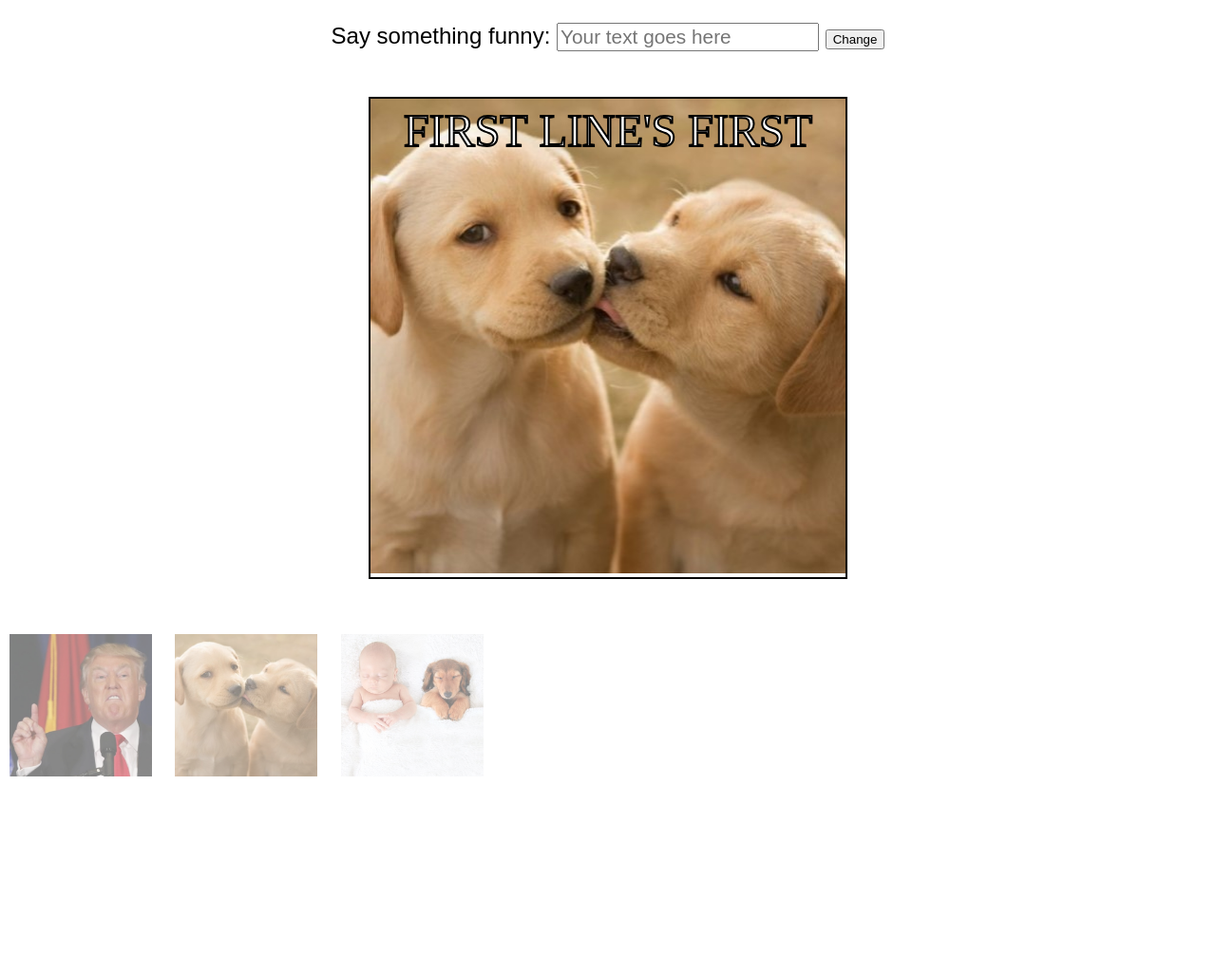
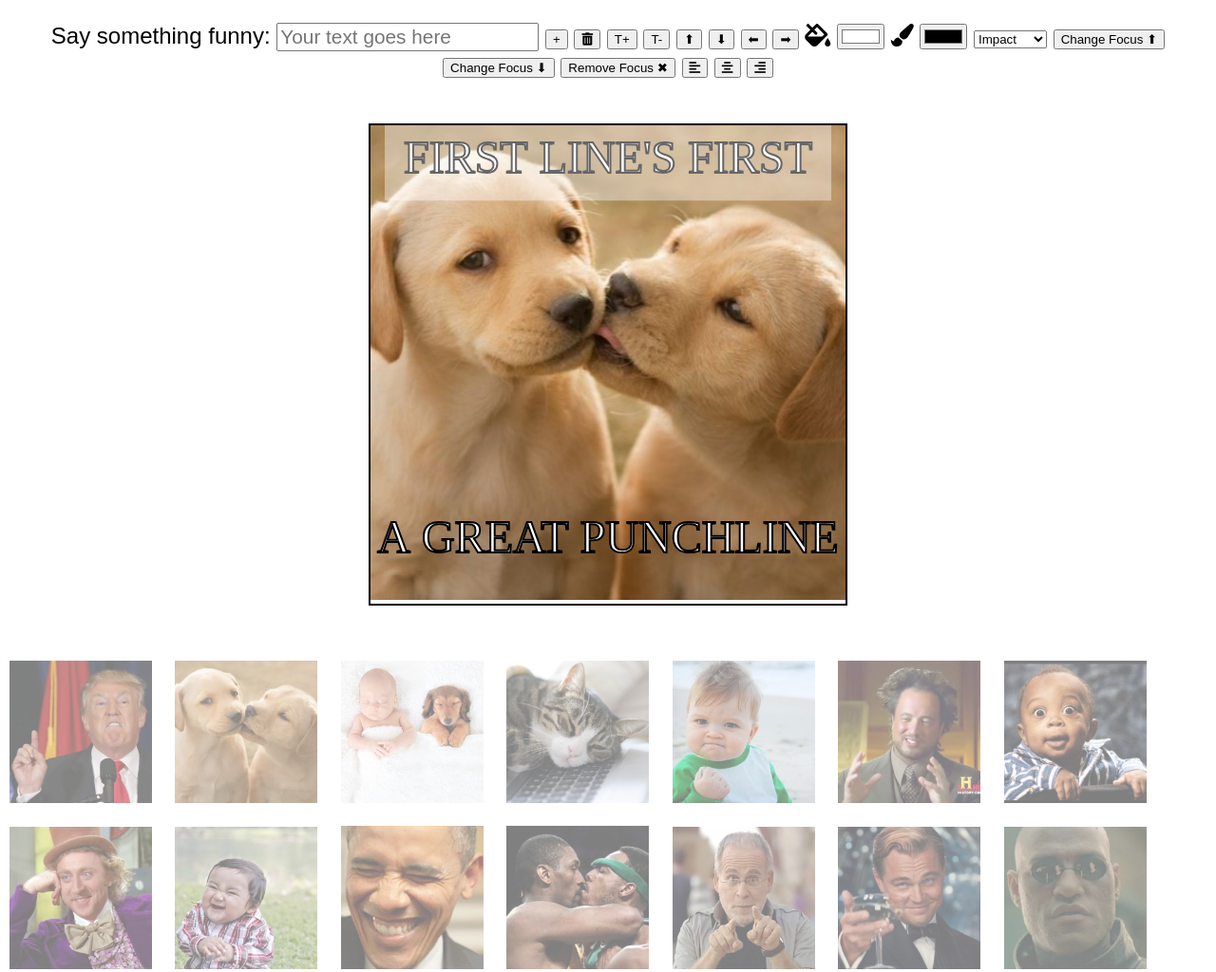
Before and after one commit to peppermint-pig/meme-generator, a plain HTML site: page index.html in a window 1280 px wide. Shown: the top 1024 px of the page at 95% size. Before the commit the page ends 832 px from the top, so only its background shows below. Drawn offline with Linux system fonts and the light colour scheme; a web font is replaced by a local one.

Commit message:
text edit features added

```diff
--- a/index.html
+++ b/index.html
@@ -5,14 +5,38 @@
     <meta name="viewport" content="width=device-width, initial-scale=1.0">
     <title>Mister Meme</title>
     <link rel="stylesheet" href="./styles/style.css">
+    <link rel="stylesheet" href="https://use.fontawesome.com/releases/v5.15.1/css/all.css" integrity="sha384-vp86vTRFVJgpjF9jiIGPEEqYqlDwgyBgEF109VFjmqGmIY/Y4HV4d3Gp2irVfcrp" crossorigin="anonymous">
 </head>
 <body>
 
-    <section class="txt-change">
+    <section class="txt-editor">
         <label for="add-txt">Say something funny:</label>
-        <input type="text" name="add-txt" id="add-txt" placeholder="Your text goes here">
-        <button onclick="onTxtChange()">Change</button>
+        <input type="text" name="add-txt" id="add-txt" placeholder="Your text goes here" oninput="onTxtChange()">
+        <button class="add-line" onclick="onCreateNewLine()">+</button>
+        <button class="delete-line" onclick="onDeleteLine()"><i class="fas fa-trash-alt"></i></button>
+        <button class="txt-lrg" onclick="onChangeTxtSize('plus')">T+</button>
+        <button class="txt-sml" onclick="onChangeTxtSize('minus')">T-</button>
+        <button class="txt-up" onclick="onMoveTxt('up')">⬆︎</button>
+        <button class="txt-down" onclick="onMoveTxt('down')">⬇︎</button>
+        <button class="txt-down" onclick="onMoveTxt('left')">⬅︎</button>
+        <button class="txt-down" onclick="onMoveTxt('right')">➡︎</button>
+        <label for="fill-color"><i class="fas fa-fill-drip"></i></label>
+        <input type="color" name="fill-color" id="fill-color" value="#ffffff" oninput="onChangeTxtFill(this.value)">
+        <label for="stroke-color"><i class="fas fa-paint-brush"></i></label>
+        <input type="color" name="stroke-color" id="stroke-color" oninput="onChangeTxtStroke(this.value)">
+        <select name="txt-font" id="txt-font">
+            <option value="Impact">Impact</option>
+            <option value="Helvetica">Helvetica</option>
+            <option value="Lucida Sans">Lucida</option>
+        </select>
+        <button class="focus-older-txt" onclick="onChangeFocus('older')">Change Focus ⬆︎</button>
+        <button class="focus-newer-txt" onclick="onChangeFocus('newer')">Change Focus ⬇︎</button>
+        <button class="focus-none-txt" onclick="onChangeFocus('none')">Remove Focus ✖︎</button>
+        <button class="align-left" onclick="alignTxt('start')"><i class="fas fa-align-left"></i></button>
+        <button class="align-center" onclick="alignTxt('center')"><i class="fas fa-align-center"></i></button>
+        <button class="align-right" onclick="alignTxt('end')"><i class="fas fa-align-right"></i></button>
     </section>
+
 
     <div class="canvas-container">
         <canvas id="meme-canvas" height="500" width="500"></canvas>
--- a/js/meme-controller.js
+++ b/js/meme-controller.js
@@ -3,15 +3,53 @@
 onRenderGallery();
 
 function onTxtChange() {
+    const idx = getCurrLineIdx()
     var changedTxt = document.querySelector('#add-txt').value;
-    gMeme.lines[0].txt = changedTxt.toUpperCase();
-    changedTxt = '';
-    drawImg(gCurrImgId);
+    gMeme.lines[idx].txt = changedTxt.toUpperCase();
+    drawImg();
+}
+
+function onCreateNewLine() {
+    createNewLine();
+    drawImg();
+}
+
+function onDeleteLine() {
+    deleteLine();
+    drawImg();
+}
+
+function onChangeTxtSize(val) {
+    changeTxtSize(val);
+    drawImg();
+}
+
+function onMoveTxt(val) {
+    moveTxt(val);
+    drawImg();
+}
+
+function onAlignTxt(val) {
+    alignTxt(val);
+}
+
+function onChangeTxtFill(val) {
+    changeTxtFill(val);
+}
+
+function onChangeTxtStroke(id, val) {
+    changeTxtStroke(val);
 }
 
 function onChangeImg(imgId) {
-    drawImg(imgId);
     changeCurrImg(imgId);
+    drawImg();
+}
+
+function onChangeFocus(val) {
+    changeFocus(val);
+    document.querySelector('#add-txt').value = '';
+    drawImg();
 }
 
 function onRenderGallery() {
--- a/js/meme-service.js
+++ b/js/meme-service.js
@@ -2,58 +2,172 @@
 
 var gCanvas;
 var gCtx;
-var gImgs = [
-    {id: 1,
-    url: 'img/meme-imgs (square)/1.jpg'},
-    {id: 2,
-    url: 'img/meme-imgs (square)/2.jpg'},
-    {id: 3,
-    url: 'img/meme-imgs (square)/3.jpg'},
-];
+var gImgs = [];
 var gMeme = {
-    selectedImgId: 1,
+    selectedImgId: 2,
     selectedLineIdx: 0,
     lines: [{
         txt: 'FIRST LINE\'S FIRST',
-        size: 20,
+        font: 'Impact',
+        size: 48,
         align: 'center',
-        color: 'white'
-    }]
+        fillColor: 'white',
+        strokeColor: 'black',
+        lineWidth: '2',
+        x: 250,
+        y: 50
+    },
+{
+    txt: 'A GREAT PUNCHLINE',
+    font: 'Impact',
+    size: 48,
+    align: 'center',
+    fillColor: 'white',
+    strokeColor: 'black',
+    lineWidth: '2',
+    x: 250,
+    y: 450
+}]
 };
-var gCurrImgId = 2;
 
 
-init(gCurrImgId);
+init(gMeme.selectedImgId);
 
-function init(imgId) {
+function init() {
+    createImg()
     gCanvas = document.querySelector('#meme-canvas');
     gCtx = gCanvas.getContext('2d');
-    drawImg(imgId);
+    drawImg();
 }
 
-function drawImg(imgId) {
+function drawImg() {
     var img = new Image();
-    img.src = '../img/meme-imgs (square)/'+imgId+'.jpg';
+    img.src = `img/meme-imgs (square)/${gMeme.selectedImgId}.jpg`;
     img.onload = () => {
         gCtx.drawImage(img, 0, 0, gCanvas.width, gCanvas.height);
-        drawTxt(gMeme.lines[0].txt);
+        drawTxt();
+        markFocusedLine();
     };
 }
 
 function changeCurrImg(imgId) {
-    gCurrImgId = imgId;
+    gMeme.selectedImgId = imgId;
 }
 
-function drawTxt(txt, x = 250, y = 50) {
-    gCtx.strokeStyle = 'black';
-    gCtx.fillStyle = 'white';
-    gCtx.lineWidth = '2';
-    gCtx.font = '48px Impact';
-    gCtx.textAlign = 'center';
-    gCtx.fillText(txt, x, y)
-    gCtx.strokeText(txt, x, y)
+function drawTxt() {
+    const lines = gMeme.lines;
+    lines.forEach((line) => {
+        gCtx.strokeStyle = line.strokeColor;
+        gCtx.fillStyle = line.fillColor;
+        gCtx.lineWidth = line.lineWidth;
+        gCtx.font = `${line.size}px ${line.font}`;
+        gCtx.textAlign = line.align;
+        gCtx.fillText(line.txt, line.x, line.y);
+        gCtx.strokeText(line.txt, line.x, line.y);
+    });
+
+}
+
+function createNewLine() {
+    gMeme.lines.push({
+    txt: 'YOUR TEXT GOES HERE',
+    font: 'Impact',
+    size: 48,
+    align: 'center',
+    fillColor: 'white',
+    strokeColor: 'black',
+    lineWidth: '2',
+    x: 250,
+    y: 250
+    });
+    gMeme.selectedLineIdx = (gMeme.lines.length - 1);
+}
+
+function deleteLine() {
+    const lineIdx = getCurrLineIdx();
+    gMeme.lines.splice(lineIdx, 1);
+    gMeme.selectedLineIdx = 0;
+}
+
+function changeTxtSize(val) {
+    const idx = getCurrLineIdx();
+    if (val === 'plus') gMeme.lines[idx].size += 2;
+    if (val === 'minus') gMeme.lines[idx].size -= 2;
+}
+
+function  moveTxt(val) {
+    const idx = getCurrLineIdx();
+    if (val === 'up') gMeme.lines[idx].y -= 2;
+    if (val === 'down') gMeme.lines[idx].y += 2;
+    if (val === 'left') gMeme.lines[idx].x -= 2;
+    if (val === 'right') gMeme.lines[idx].x += 2;
+}
+
+function textChange(val) {
+
+}
+
+function alignTxt(val) {
+    const idx = getCurrLineIdx();
+    gMeme.lines[idx].align = val;
+    drawImg();
+}
+
+function changeTxtFill(val) {
+    const idx = getCurrLineIdx();
+    gMeme.lines[idx].fillColor = val;
+    drawImg();
+}
+
+function changeTxtStroke(val) {
+    const idx = getCurrLineIdx();
+    gMeme.lines[idx].strokeColor = val;
+    drawImg();
+}
+
+function changeFocus(val) {
+    const lineIdx = getCurrLineIdx();
+    if (val === 'older') {
+        if (lineIdx === 0) gMeme.selectedLineIdx = (gMeme.lines.length - 1);
+        else (gMeme.selectedLineIdx--);
+    }
+    if (val === 'newer') {
+        if (lineIdx === (gMeme.lines.length - 1)) gMeme.selectedLineIdx = 0;
+        else (gMeme.selectedLineIdx++);
+    }
+
+    if (val === 'none') gMeme.selectedLineIdx = -1;
+}
+
+function markFocusedLine() {
+    const lineIdx = getCurrLineIdx();
+    const txt = gMeme.lines[lineIdx].txt;
+    const txtWidth = gCtx.measureText(txt).width + 40;
+    const txtHeight = gMeme.lines[lineIdx].size +40;
+    const txtX = gMeme.lines[lineIdx].x;
+    const txtY = gMeme.lines[lineIdx].y
+    drawRect((txtX - (txtWidth / 2)), (txtY - (txtHeight / 1.5)), txtWidth, txtHeight);
+
+}
+
+function drawRect(x, y, width, height) {
+    gCtx.beginPath();
+    gCtx.rect(x, y, width, height);
+    gCtx.fillStyle = 'rgba(255,255,255,.4)';
+    gCtx.fillRect(x, y, width, height);
 }
 
 function getImgs() {
     return gImgs;
 }
+
+function getCurrLineIdx() {
+    return gMeme.selectedLineIdx;
+}
+
+function createImg() {
+    for (let i = 1; i <= 18; i++) {
+       gImgs.push({id: i,
+        url: `img/meme-imgs (square)/${i}.jpg`});
+    }
+}
--- a/styles/style.css
+++ b/styles/style.css
@@ -24,14 +24,18 @@ body {
     margin: 3rem auto ;
 }
 
-.txt-change {
+.txt-editor {
     text-align: center;
     font-size: 1.5rem;
     margin-top: 1.5rem;
 }
 
-.txt-change #add-txt {
+.txt-editor #add-txt {
     font-size: 1.3rem;
+}
+
+.line-edit {
+    text-align: center;
 }
 
 .gallery .gallery-img {
```
